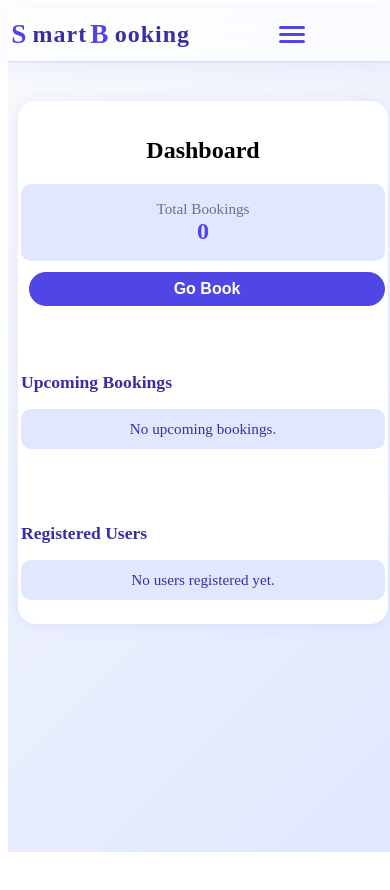
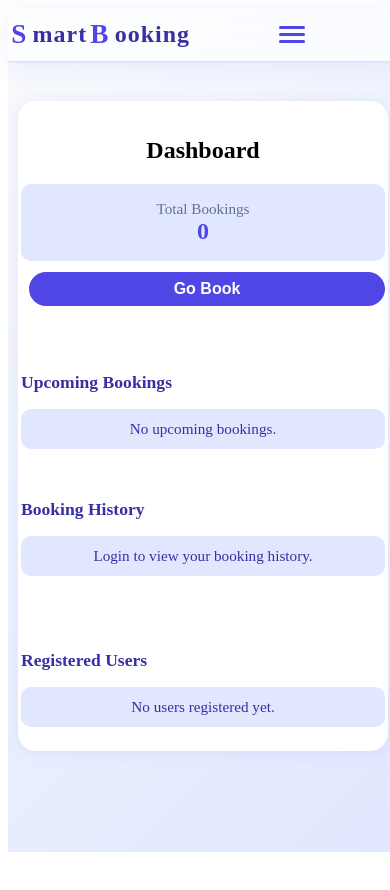
Before and after one commit to idrees31/Smart-Booking-Availability-System, a React (Vite) app: page /dashboard in a window 390 px wide. Shown: the top 890 px of the page. Built offline with nearby package versions, Linux system fonts and the light colour scheme.

Commit message:
Feature: Booking History section for current user on Dashboard (responsive, styled)

```diff
--- a/src/pages/Dashboard.jsx
+++ b/src/pages/Dashboard.jsx
@@ -2,6 +2,7 @@ import React, { useContext } from 'react';
 import Navbar from '../components/Navbar';
 import { useNavigate } from 'react-router-dom';
 import { UsersContext } from '../App';
+import { useAuth } from '../components/AuthContext';
 
 function isFutureOrToday(dateStr) {
   if (!dateStr) return false;
@@ -11,15 +12,33 @@ function isFutureOrToday(dateStr) {
   d.setHours(0,0,0,0);
   return d >= today;
 }
+function isPast(dateStr) {
+  if (!dateStr) return false;
+  const today = new Date();
+  const d = new Date(dateStr);
+  today.setHours(0,0,0,0);
+  d.setHours(0,0,0,0);
+  return d < today;
+}
 
 const Dashboard = () => {
   const navigate = useNavigate();
   const { users } = useContext(UsersContext);
+  const { isLoggedIn } = useAuth();
+
+  // Simulate current user by email (in real app, use auth user info)
+  // For demo, use the last registered user if logged in
+  const currentUser = isLoggedIn && users.length > 0 ? users[users.length - 1] : null;
 
   // Upcoming bookings: users with a booking date today or in the future
   const upcoming = users
     .filter(u => u.bookingDate && u.bookingSlot && isFutureOrToday(u.bookingDate))
     .sort((a, b) => new Date(a.bookingDate) - new Date(b.bookingDate));
+
+  // Booking history: for current user, bookings in the past
+  const history = currentUser && currentUser.bookingDate && currentUser.bookingSlot && isPast(currentUser.bookingDate)
+    ? [currentUser]
+    : [];
 
   return (
     <div className="dashboard-page-container">
@@ -51,6 +70,30 @@ const Dashboard = () => {
                 </li>
               ))}
             </ul>
+          )}
+        </div>
+        <div className="history-section">
+          <h3>Booking History</h3>
+          {isLoggedIn ? (
+            history.length === 0 ? (
+              <div className="placeholder-card">No past bookings.</div>
+            ) : (
+              <ul>
+                {history.map((user, idx) => (
+                  <li key={user.email + idx} className="history-card">
+                    <b>{user.name}</b> ({user.email})<br/>
+                    <span style={{ color: '#64748b' }}>{user.profession}</span><br/>
+                    <span style={{ fontSize: '0.97em' }}>{user.description}</span><br/>
+                    <span style={{ color: '#4f46e5', fontWeight: 500 }}>Slot: {user.bookingSlot}</span><br/>
+                    <span style={{ color: '#dc2626', fontWeight: 600 }}>
+                      {user.bookingDate}
+                    </span>
+                  </li>
+                ))}
+              </ul>
+            )
+          ) : (
+            <div className="placeholder-card">Login to view your booking history.</div>
           )}
         </div>
         <div className="users-list">
@@ -167,6 +210,30 @@ const Dashboard = () => {
   color: #3730a3;
   box-shadow: 0 1px 6px rgba(79,70,229,0.04);
 }
+.history-section {
+  width: 100%;
+  margin-bottom: 1.5rem;
+}
+.history-section h3 {
+  color: #3730a3;
+  margin-bottom: 1rem;
+  font-size: 1.1rem;
+}
+.history-section ul {
+  list-style: none;
+  padding: 0;
+  margin: 0;
+}
+.history-card {
+  background: #f1f5f9;
+  border-radius: 8px;
+  padding: 0.7rem 1rem;
+  margin-bottom: 0.7rem;
+  font-size: 1rem;
+  line-height: 1.5;
+  color: #64748b;
+  box-shadow: 0 1px 6px rgba(79,70,229,0.04);
+}
 .users-list {
   width: 100%;
   margin-top: 1.5rem;
@@ -213,7 +280,7 @@ const Dashboard = () => {
     padding: 0.7rem 0.3rem;
     font-size: 0.95rem;
   }
-  .user-card, .upcoming-card {
+  .user-card, .upcoming-card, .history-card {
     font-size: 0.95rem;
   }
   .dashboard-stats {
```
